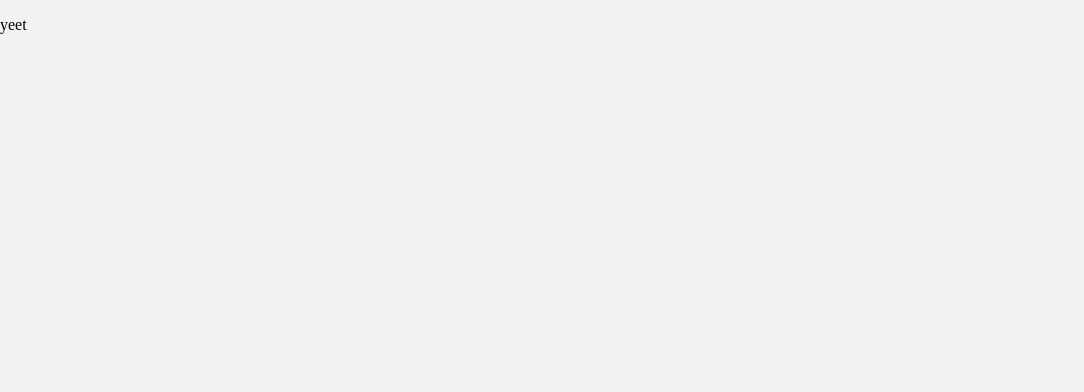
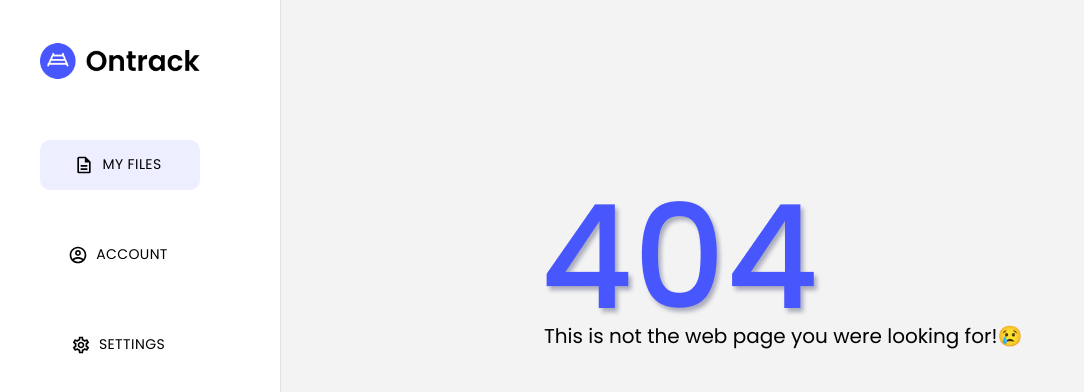
Before and after one commit to Sizbei/Ontrack, a React (Create React App) app in the folder frontend/: page /document in a window 1280 px wide. Shown: the top 392 px of the page, without its empty margins (0-1084 px from the left). Built offline with nearby package versions, Linux system fonts and the light colour scheme.

Commit message:
Finished 404 page

```diff
--- a/frontend/src/App.js
+++ b/frontend/src/App.js
@@ -63,9 +63,9 @@ const SideBar = () => (
     variant="permanent"
     anchor="left">
     <div class="mf-sideBar">
-    <img src={logo} alt="Ontrack" class="mf-logo"/>
+    <img href= "" src={logo} alt="Ontrack" class="mf-logo"/>
       <div class="mf-down">
-        <ButtonStyled content="My files" iconSrc={<DescriptionOutlinedIcon/>} selected='1' />
+        <ButtonStyled  href= "" content="My files" iconSrc={<DescriptionOutlinedIcon/>} selected='1' />
         <ButtonStyled content="Account" iconSrc={<AccountCircleOutlinedIcon/>}/>
         <ButtonStyled content="Settings" iconSrc={<SettingsOutlinedIcon/>}/>
       </div>
@@ -133,11 +133,26 @@ const Home = () => (
 );
 
 const PageNotFound = () => (
-  <div className="error">
-    <PageNotFoundPage></PageNotFoundPage>
-    <p></p>
+
+  <div class="mf-homeContainer">
+  <div><SideBar/></div>
+  <div>
+      <Container className="mf-container">
+      <Row>
+        <Col>
+        <PageNotFoundPage></PageNotFoundPage>
+        </Col>
+        <Col>
+        </Col>
+      </Row>
+    </Container>
+  </div>
+
+
+
   </div>
 );
+
 
 const Received = () => {
   let { fileId } = uuidV4();
--- a/frontend/src/frontend/PageNotFound.js
+++ b/frontend/src/frontend/PageNotFound.js
@@ -1,9 +1,11 @@
-
+import error from '../res/images/Bigger icons/404.png'
+import './styles/PageNotFound.css'
 
 const PageNotFound = () => {
     return (
-      <div>
-          <p>yeet</p>
+      <div class = "pnf-error">
+          <div ><img src={error} alt="Error"/></div>
+          <div class = "pnf-text">This is not the web page you were looking for!😢 </div>
       </div>
     );
   };
--- a/frontend/src/frontend/styles/PageNotFound.css
+++ b/frontend/src/frontend/styles/PageNotFound.css
@@ -0,0 +1,18 @@
+.pnf-error{
+
+    margin-left: 25em;
+    margin-top:11em;
+
+}
+
+.pnf-text{
+    font-family: 'Poppins';
+    font-size: 20px;
+}
+
+
+
+@font-face {
+    font-family: 'Poppins';
+    src: local('Poppins'), url(../../res/fonts/Poppins/Poppins-Regular.ttf) format('truetype');
+}
```
